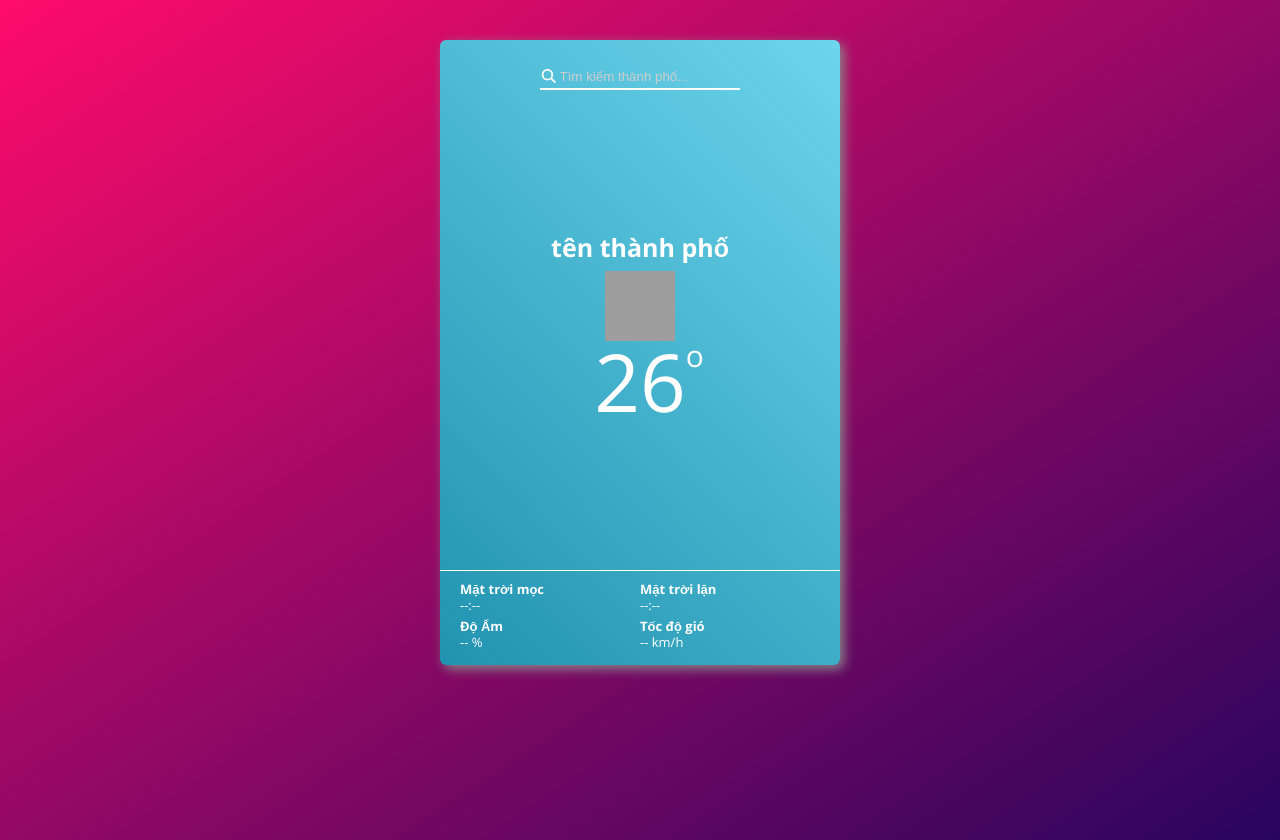
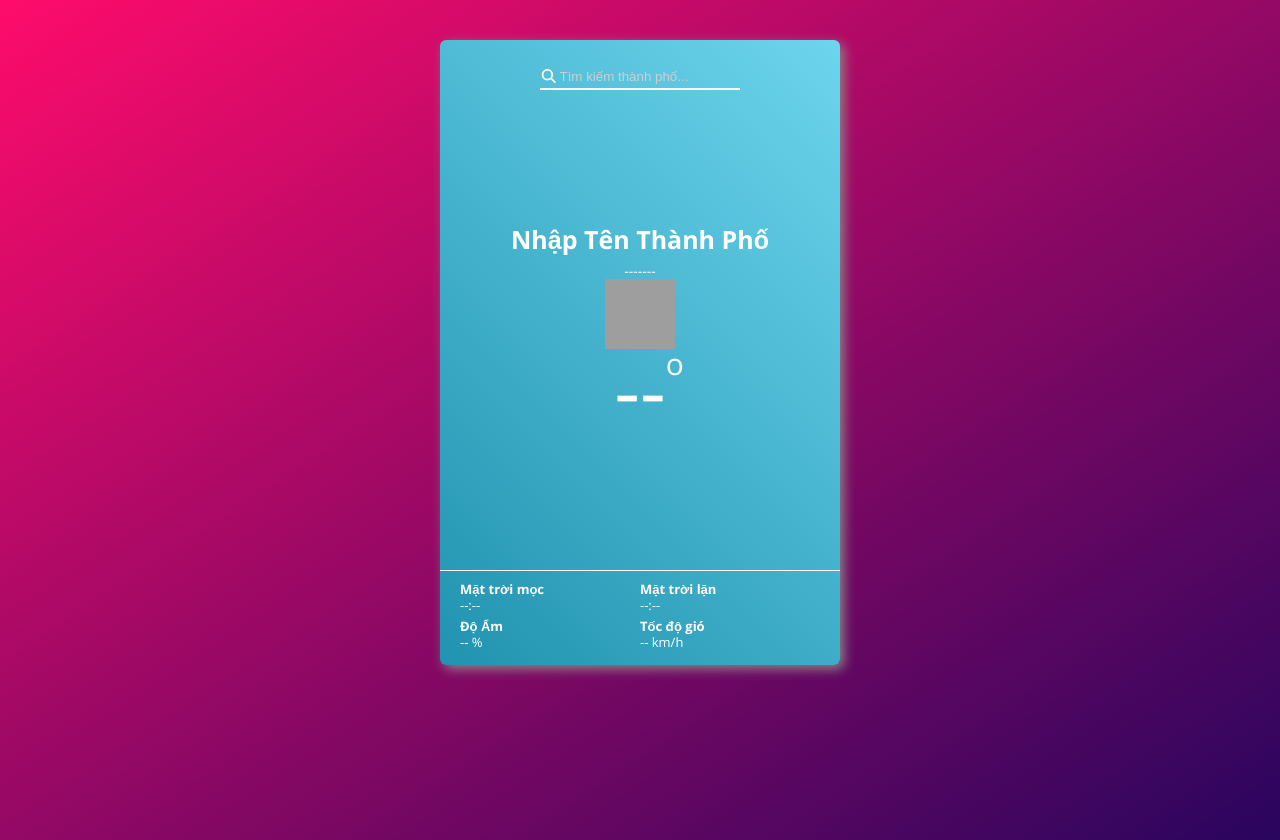
Before and after one commit to andyngojs/weather_app, a plain HTML site: page index.html in a window 1280 px wide. Drawn offline with nearby package versions, Linux system fonts and the light colour scheme; grey boxes are pictures that could not be loaded.

Commit message:
fix some issue

```diff
--- a/assets/css/styles.css
+++ b/assets/css/styles.css
@@ -76,6 +76,7 @@ body {
 .city-name {
   font-size: 2.5rem;
   margin-bottom: 16px;
+  user-select: none;
 }
 
 .weather-state {
--- a/assets/js/index.js
+++ b/assets/js/index.js
@@ -16,11 +16,23 @@ const sunset = $(".sunset");
 const humidity = $(".humidity");
 const windSpeed = $(".wind-speed");
 
+const config = JSON.parse(localStorage.getItem(WEATHER_DATA_KEY)) || {};
+
+function setConfig(key, value) {
+  config[key] = value;
+  localStorage.setItem(WEATHER_DATA_KEY, JSON.stringify(config));
+}
+
 searchInput.addEventListener("change", (e) => {
   fetch(
     `https://api.openweathermap.org/data/2.5/weather?q=${e.target.value}&appid=${APPID}&units=metric&lang=vi`
   ).then(async (res) => {
     const data = await res.json();
+
+    if (parseInt(data.cod) === 404) {
+      alert("Không tìm thấy thành phố này. Vui lòng tìm thành phố khác! ");
+    }
+
     const srcIcon = data.weather[0].icon;
 
     cityName.innerHTML = data.name || DEFAULT_VALUE;
@@ -53,12 +65,3 @@ searchInput.addEventListener("change", (e) => {
     setConfig("windSpeed", data.wind.speed);
   });
 });
-
-const config = JSON.parse(localStorage.getItem(WEATHER_DATA_KEY)) || {};
-
-console.log(config.cityName);
-
-function setConfig(key, value) {
-  config[key] = value;
-  localStorage.setItem(WEATHER_DATA_KEY, JSON.stringify(config));
-}
--- a/index.html
+++ b/index.html
@@ -24,19 +24,20 @@
             name="search-city"
             id="search-input"
             placeholder="Tìm kiếm thành phố..."
+            required
           />
         </div>
 
         <!-- Main Content -->
         <div class="content info-wrapper">
-          <h2 class="city-name">tên thành phố</h2>
-          <p class="weather-state"></p>
+          <h2 class="city-name">Nhập Tên Thành Phố</h2>
+          <p class="weather-state">-------</p>
           <img
             src="http://openweathermap.org/img/wn/10d@2x.png"
             alt="weather icon"
             class="weather-icon"
           />
-          <p class="temperature">26</p>
+          <p class="temperature">--</p>
         </div>
       </div>
       <div class="additional-section">
```
